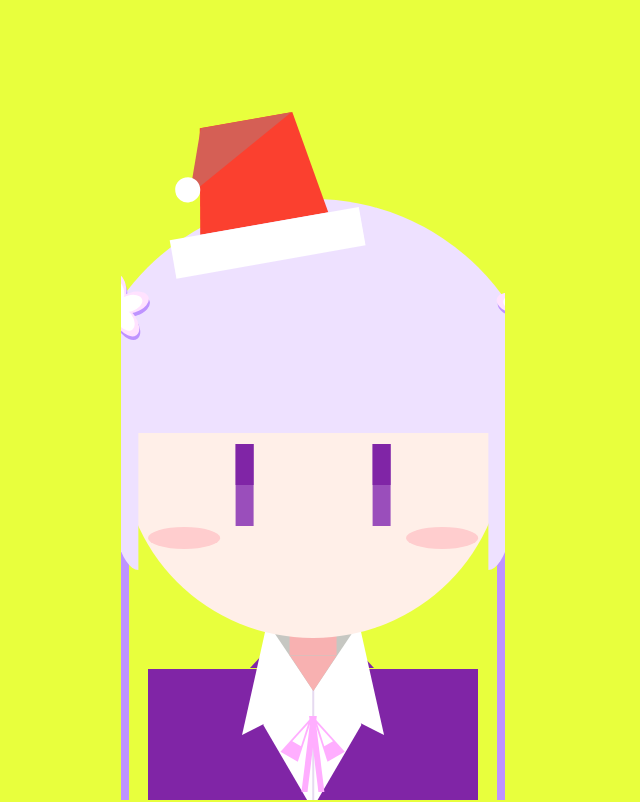
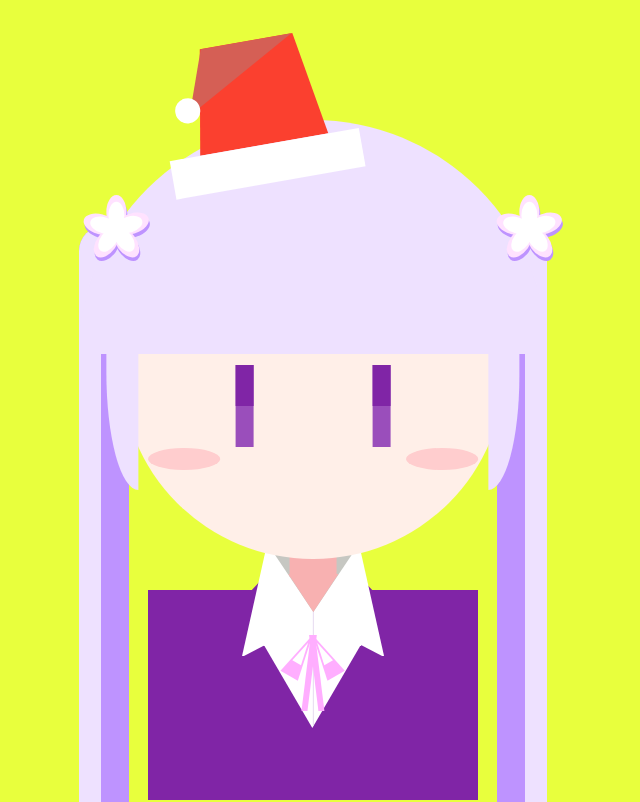
Before and after one commit to ciming/girl, a plain HTML site: page index.html in a window 1280 px wide. Shown: the whole page, without its empty margins (327-967 px from the left). Drawn offline with Linux system fonts and the light colour scheme.

Commit message:
update css

```diff
--- a/css/main.css
+++ b/css/main.css
@@ -46,13 +46,12 @@ body {
   -webkit-box-align: center;
   -ms-flex-align: center;
   align-items: center;
-  overflow-y: hidden;
 }
 
 .body {
   position: relative;
   width: 6.106667rem;
-  height: 2.426667rem;
+  height: 3.893333rem;
   background-color: #8025a6;
   z-index: 100;
 }
@@ -62,7 +61,7 @@ body {
   position: absolute;
   width: 0;
   height: 0;
-  top: -1.253333rem;
+  top: -1.2rem;
   left: 50%;
   margin-left: -1.16rem;
   border-left: 1.16rem solid transparent;
@@ -73,7 +72,7 @@ body {
 .shirt {
   position: absolute;
   width: 1.84rem;
-  height: 2.426667rem;
+  height: 2.386667rem;
   left: 50%;
   top: 0;
   -webkit-transform: translateX(-50%);
@@ -126,13 +125,17 @@ body {
 .collar::after {
   content: "";
   position: absolute;
-  bottom: 0;
+  bottom: -1px;
   width: 0;
   height: 0;
   left: 0;
   border-left: 1.32rem solid transparent;
   border-right: 1.32rem solid transparent;
-  border-bottom: 0.666667rem solid #8025a6;
+  border-bottom: 0.693333rem solid #8025a6;
+}
+
+.hairlines .collar::after {
+  bottom: -0.5px;
 }
 
 .neckband {
@@ -163,19 +166,20 @@ body {
   left: 0;
   -webkit-transform: translate(-50%, -100%);
   transform: translate(-50%, -100%);
-  border-left: 0.44rem solid transparent;
-  border-right: 0.44rem solid transparent;
-  border-top: 0.653333rem solid #f8b1b1;
+  border-left: 0.466667rem solid transparent;
+  border-right: 0.466667rem solid transparent;
+  border-top: 0.72rem solid #f8b1b1;
   z-index: 4;
 }
 
 .line {
   position: absolute;
-  height: 100%;
+  top: 0;
+  bottom: -0.133333rem;
   left: 50%;
   -webkit-transform: translateX(-50%);
   transform: translateX(-50%);
-  width: 0.04rem;
+  width: 1px;
   z-index: 3;
   background-color: #e6daf0;
 }
@@ -400,7 +404,7 @@ body {
 
 .hair-braid div {
   display: block;
-  border-radius: 0.466667rem;
+  border-radius: 0.466667rem 0.466667rem 0 0;
   width: 0.933333rem;
   height: 10.666667rem;
   background-color: #be93ff;
```
